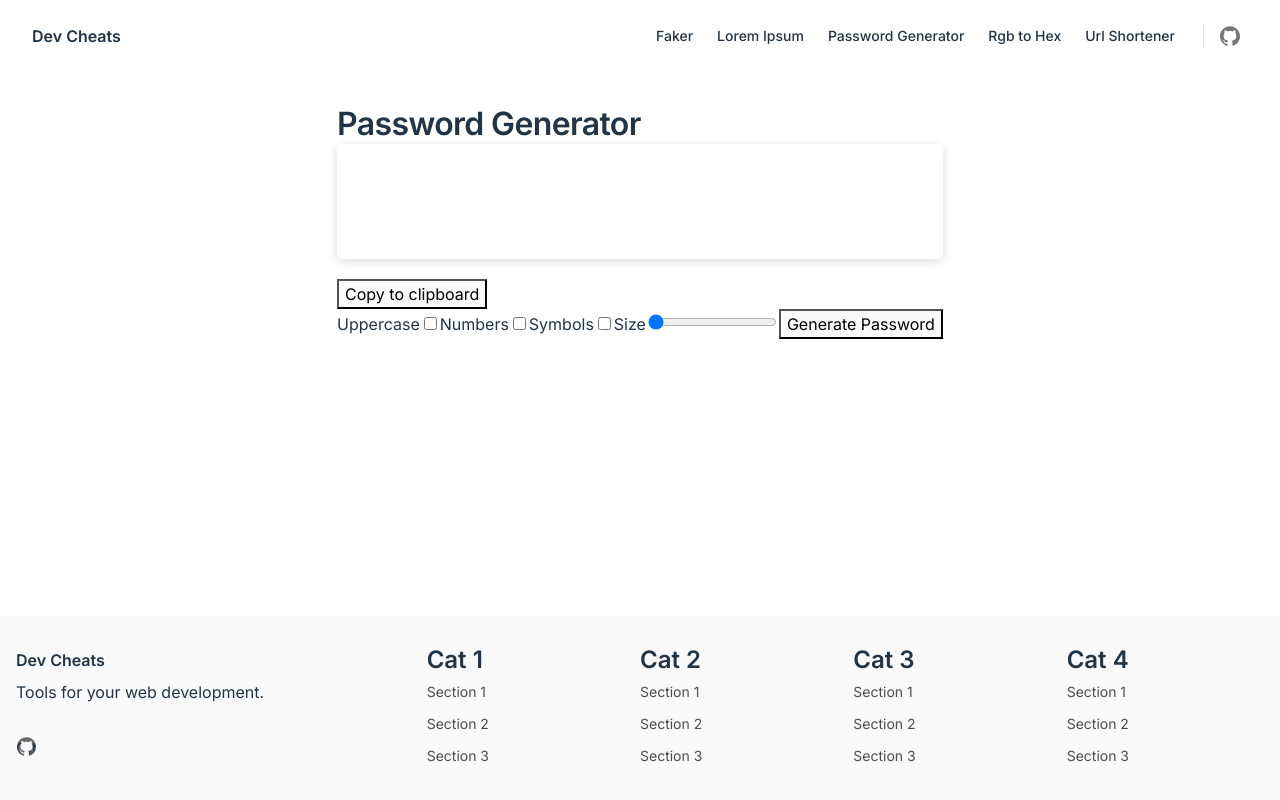
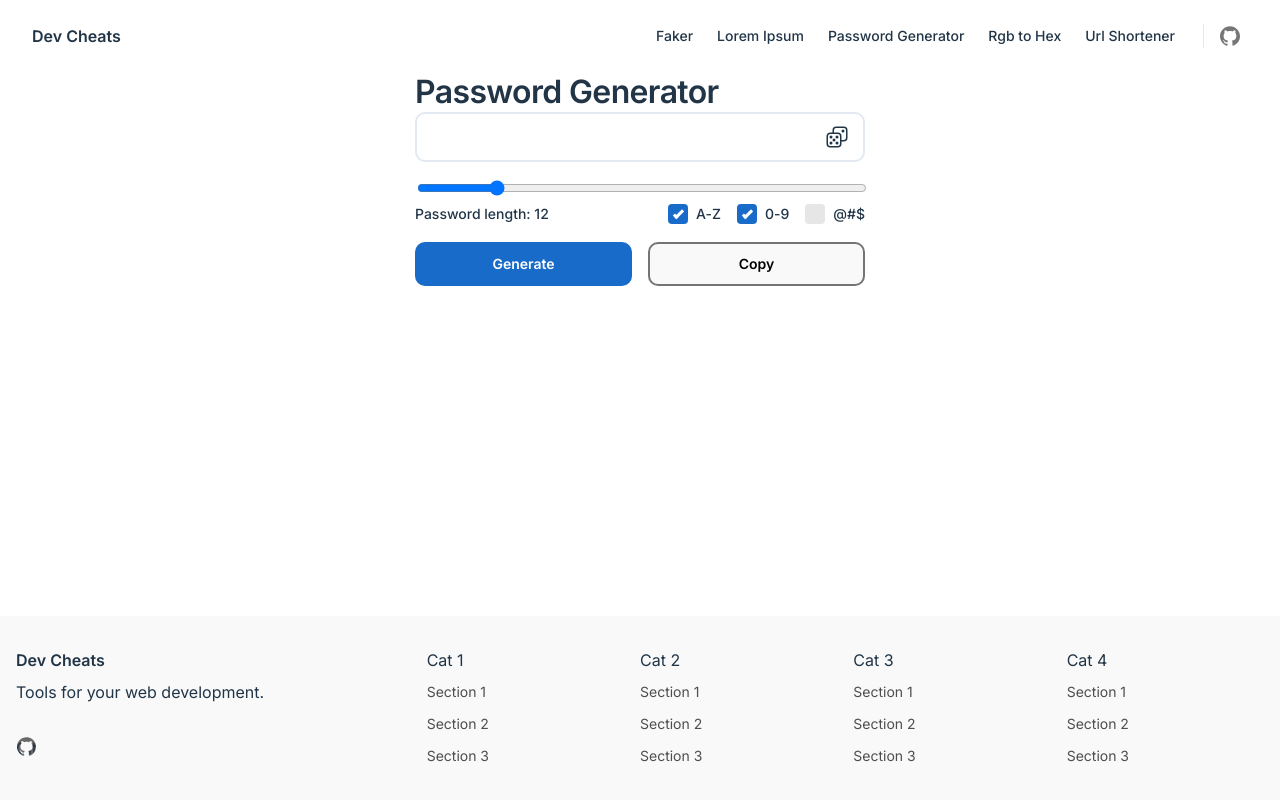
Before and after one commit to cmayadev/dev-cheats, a React (Vite) app: page /passwords in a window 1280 px wide. Built offline with nearby package versions, Linux system fonts and the light colour scheme; a web font is replaced by a local one.

Commit message:
password generator styles

```diff
--- a/package.json
+++ b/package.json
@@ -12,7 +12,8 @@
     "classnames": "^2.3.2",
     "react": "^18.2.0",
     "react-dom": "^18.2.0",
-    "react-router-dom": "^6.7.0"
+    "react-router-dom": "^6.7.0",
+    "react-toastify": "^9.1.1"
   },
   "devDependencies": {
     "@types/react": "^18.0.26",
--- a/src/App.jsx
+++ b/src/App.jsx
@@ -1,4 +1,6 @@
 import { Routes, Route } from 'react-router-dom';
+import { ToastContainer } from 'react-toastify';
+import 'react-toastify/dist/ReactToastify.css';
 import Layout from './components/layout/Layout/Layout.jsx';
 
 import Home from './pages/Home';
@@ -9,7 +11,6 @@ import './App.css'
 function App() {
   return (
     <>
-
       <Layout>
         <div className="main">
           <Routes>
@@ -17,6 +18,7 @@ function App() {
             <Route path="/passwords" element={<Passwords />} />
           </Routes>
         </div>
+        <ToastContainer autoClose={8000} />
       </Layout>
     </>
   )
--- a/src/components/layout/Footer/Footer.module.scss
+++ b/src/components/layout/Footer/Footer.module.scss
@@ -49,6 +49,8 @@ footer {
     }
 
     .category {
+        font-size: 16px;
+        font-weight: 400;
         margin: 0 0 0.5rem;
     }
 
--- a/src/pages/Passwords/Passwords.jsx
+++ b/src/pages/Passwords/Passwords.jsx
@@ -1,5 +1,8 @@
 import { useState } from 'react';
+import cx from 'classnames'
+import { toast } from 'react-toastify';
 import { generatePassword } from "../../api/password-generator";
+import Dice from '/dice.svg';
 import Container from '../../components/layout/Container/Container';
 
 import styles from './Passwords.module.scss'
@@ -7,10 +10,10 @@ import styles from './Passwords.module.scss'
 const Passwords = () => {
 
     const [password, setPassword] = useState("");
-    const [uppercase, setUppercase] = useState(false);
-    const [numbers, setNumbers] = useState(false);
+    const [uppercase, setUppercase] = useState(true);
+    const [numbers, setNumbers] = useState(true);
     const [symbols, setSymbols] = useState(false);
-    const [size, setSize] = useState(8);
+    const [size, setSize] = useState(12);
 
     const handleSubmit = (e) => {
         e.preventDefault();
@@ -18,58 +21,89 @@ const Passwords = () => {
         setPassword(newPassword);
     };
 
+    const handleRandomize = () => {
+        setUppercase(Math.random() >= 0.5);
+        setNumbers(Math.random() >= 0.5);
+        setSymbols(Math.random() >= 0.5);
+        handleSubmit({ preventDefault: () => {} });
+    };
+
     const handleCopy = () => {
         navigator.clipboard.writeText(password);
+        toast.success("Password copied to clipboard!", {
+            position: "top-right",
+            autoClose: 3000,
+            hideProgressBar: true,
+            closeOnClick: true,
+            pauseOnHover: true,
+            draggable: false,
+            progress: undefined,
+            theme: "light",
+        });
     };
 
     return (
         <div className={styles.content}>
             <div className={styles.document}>
                 <Container size="xxl">
-                    <div>
+                    <div className={styles.tool}>
                         <h1>Password Generator</h1>
                         <div>
                             <div className={styles.password}>
-                                <div>{password}</div>
+                                {password}
+                                <button className={styles.random} onClick={handleRandomize}>
+                                    <img src={Dice} alt="Randomize" title="Randomize" />
+                                </button>
                             </div>
-                            <button onClick={handleCopy}>Copy to clipboard</button>
-                            <form onSubmit={handleSubmit}>
-                                <label>
-                                Uppercase
+
+                            <div className={styles.range}>
+                                <input
+                                    type="range"
+                                    min="8"
+                                    max="32"
+                                    value={size}
+                                    onChange={(e) => setSize(e.target.value)}
+                                />
+                            </div>
+
+                            <div className={styles.options}>
+                                <span> Password length: {size} </span>
+                                <div>
+                                    <label className={ cx(styles.control, styles.controlCheckbox) }>
+                                        A-Z
                                         <input
                                             type="checkbox"
                                             checked={uppercase}
                                             onChange={() => setUppercase(!uppercase)}
                                         />
+                                        <div className={styles.control_indicator}></div>
                                     </label>
-                                <label>
-                                Numbers
+                                    <label className={ cx(styles.control, styles.controlCheckbox) }>
+                                        0-9
                                         <input
                                             type="checkbox"
                                             checked={numbers}
                                             onChange={() => setNumbers(!numbers)}
                                         />
+                                        <div className={styles.control_indicator}></div>
                                     </label>
-                                <label>
-                                Symbols
+                                    <label className={ cx(styles.control, styles.controlCheckbox) }>
+                                        @#$
                                         <input
                                             type="checkbox"
                                             checked={symbols}
                                             onChange={() => setSymbols(!symbols)}
                                         />
+                                        <div className={styles.control_indicator}></div>
                                     </label>
-                                <label>
-                                Size
-                                <input
-                                    type="range"
-                                    min="8"
-                                    max="16"
-                                    value={size}
-                                    onChange={(e) => setSize(e.target.value)}
-                                />
-                                </label>
-                                <button type="submit">Generate Password</button>
-                            </form>
+                                </div>
+                            </div>
+
+                            <div className={styles.buttons}>
+                                <button className={styles.values} onClick={handleSubmit}>Generate</button>
+                                <button className={styles.copy} onClick={handleCopy}>Copy</button>
+                            </div>
+
                         </div>
                     </div>
                 </Container>
--- a/src/pages/Passwords/Passwords.module.scss
+++ b/src/pages/Passwords/Passwords.module.scss
@@ -1,43 +1,145 @@
+@import '../../sass/variables.scss';
+
+.tool {
+    width: 450px;
+}
+
 .password {
     background-color: #fff;
-    border-radius: 5px;
-    box-shadow: 0 2px 8px rgb(0 0 0 / 15%);
-    border: 1px;
-    border-bottom: 0;
+    border-radius: 10px;
+    border: 2px solid #e3e9f1;
     display: flex;
-    margin: 0 auto 10px;
-    max-width: 800px;
-    padding: 20px 16px;
+    align-items: center;
+    font-weight: 500;
+    min-height: 50px;
+    padding: 8px 24px;
+    margin-bottom: 16px;
     position: relative;
+}
 
-    div {
-        border: 0;
-        color: #000;
-        display: block;
-        font-size: 2.25rem;
-        height: 50px;
-        left: 0;
-        max-width: 100%;
-        padding-left: 44px;
-        padding-right: 108px;
-        position: absolute;
-        text-align: left;
-        top: 50%;
-        transform: translateY(-50%);
+.range {
+    input {
         width: 100%;
     }
+
+}
+
+.buttons {
+    display: grid;
+    grid-template-columns: 1fr 1fr;
+    gap: 16px;
+    padding: 8px 0;
+
+    button {
+        cursor: pointer;
+        font-size: 14px;
+        font-weight: 600;
+        padding: 8px 12px;
+        border-radius: 10px;
+        display: inline-block;
+    }
+}
+
+.options {
+    display: flex;
+    justify-content: space-between;
+    margin-bottom: 8px;
+    font-size: 14px;
+    font-weight: 500;
+}
+
+.values {
+    background-color: #196BCA;
+    border: 0px solid #000;
+    color: #fff;
+}
+
+.copy {
+    border: 2px solid $text-lighter;
+}
+
+.random {
+    position: absolute;
+    right: 10px;
+    cursor: pointer;
+    border-radius: 10px;
+    border: none;
+    padding: 4px;
+    background: none;
+
+    img {
+        height: 24px;
+    }
+}
+
+.control {
+    position: relative;
+    padding-left: 28px;
+    padding-top: 3px;
+    cursor: pointer;
+    font-size: 14px;
+
+    &:not(:last-child) {
+        margin-right: 16px;
+    }
+}
+    .control input {
+        position: absolute;
+        z-index: -1;
+        opacity: 0;
+    }
+
+.control_indicator {
+    position: absolute;
+    top: 2px;
+    left: 0;
+    height: 20px;
+    width: 20px;
+    background: #e6e6e6;
+    border: 0px solid #000000;
+    border-radius: 4px;
+}
+.control:hover input ~ .control_indicator,
+.control input:focus ~ .control_indicator {
+    background: #cccccc;
+}
+
+.control input:checked ~ .control_indicator {
+    background: #196BCA;
+}
+.control:hover input:not([disabled]):checked ~ .control_indicator,
+.control input:checked:focus ~ .control_indicator {
+    background: #2E8BC0;
+}
+.control input:disabled ~ .control_indicator {
+    background: #e6e6e6;
+    opacity: 0.6;
+    pointer-events: none;
+}
+.control_indicator:after {
+    box-sizing: unset;
+    content: '';
+    position: absolute;
+    display: none;
+}
+.control input:checked ~ .control_indicator:after {
+    display: block;
+}
+.controlCheckbox .control_indicator:after {
+    left: 8px;
+    top: 4px;
+    width: 2px;
+    height: 8px;
+    border: solid #ffffff;
+    border-width: 0 3px 3px 0;
+    transform: rotate(45deg);
+}
+.controlCheckbox input:disabled ~ .control_indicator:after {
+    border-color: #7b7b7b;
 }
 
 @media (min-width: 960px) {
     .content {
-        padding: 32px 64px 0;
+        padding: 0 32px 128px;
     }
 }
-
-@media only screen and (min-width: 700px) {
-    .password {
-        height: 115px;
-        margin: 0 auto 20px;
-        padding: 34px;
-    }
-}
```
Also changed, not shown: public/dice.svg (added), 1 other file (tests, documents, lock files or other folders). Lines whose indentation alone changed are shown as unchanged.
